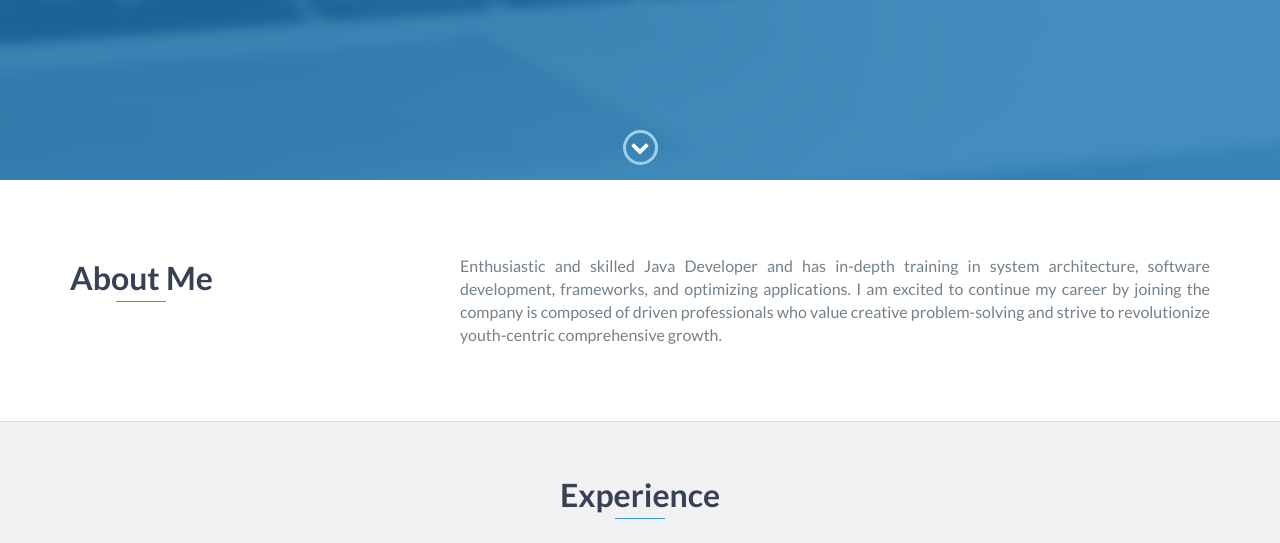
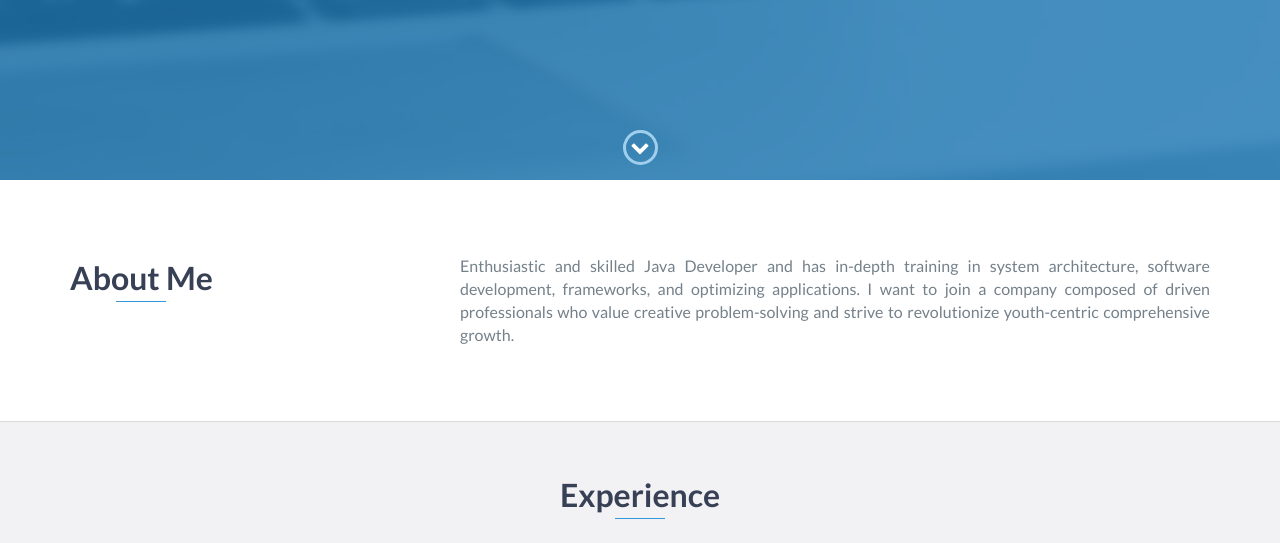
Before and after one commit to 11-DEEPAK-KUMAR-11/11-DEEPAK-KUMAR-11.github.io, a plain HTML site: page index.html in a window 1280 px wide. Shown: the part 620-1163 px from the top of the page. Drawn offline with nearby package versions, Linux system fonts and the light colour scheme.

Commit message:
final phase

```diff
--- a/index.html
+++ b/index.html
@@ -83,13 +83,12 @@
                 </div>
                 <div class="col-md-8">
                     <p style="text-align: justify;">
-                        Enthusiastic and skilled Java Developer and has in-depth training in system architecture,
-                        software development, frameworks, and optimizing
-                        applications. I am excited to continue my career by
-                        joining the company is composed of driven professionals
-                        who value creative problem-solving and strive to
-                        revolutionize youth-centric comprehensive growth.
-
+                        Enthusiastic and skilled Java Developer and has in-depth
+                        training in system architecture, software development,
+                        frameworks, and optimizing applications. I want to join a
+                        company composed of driven professionals who value
+                        creative problem-solving and strive to revolutionize
+                        youth-centric comprehensive growth.
                     </p>
                 </div>
             </div>
```
